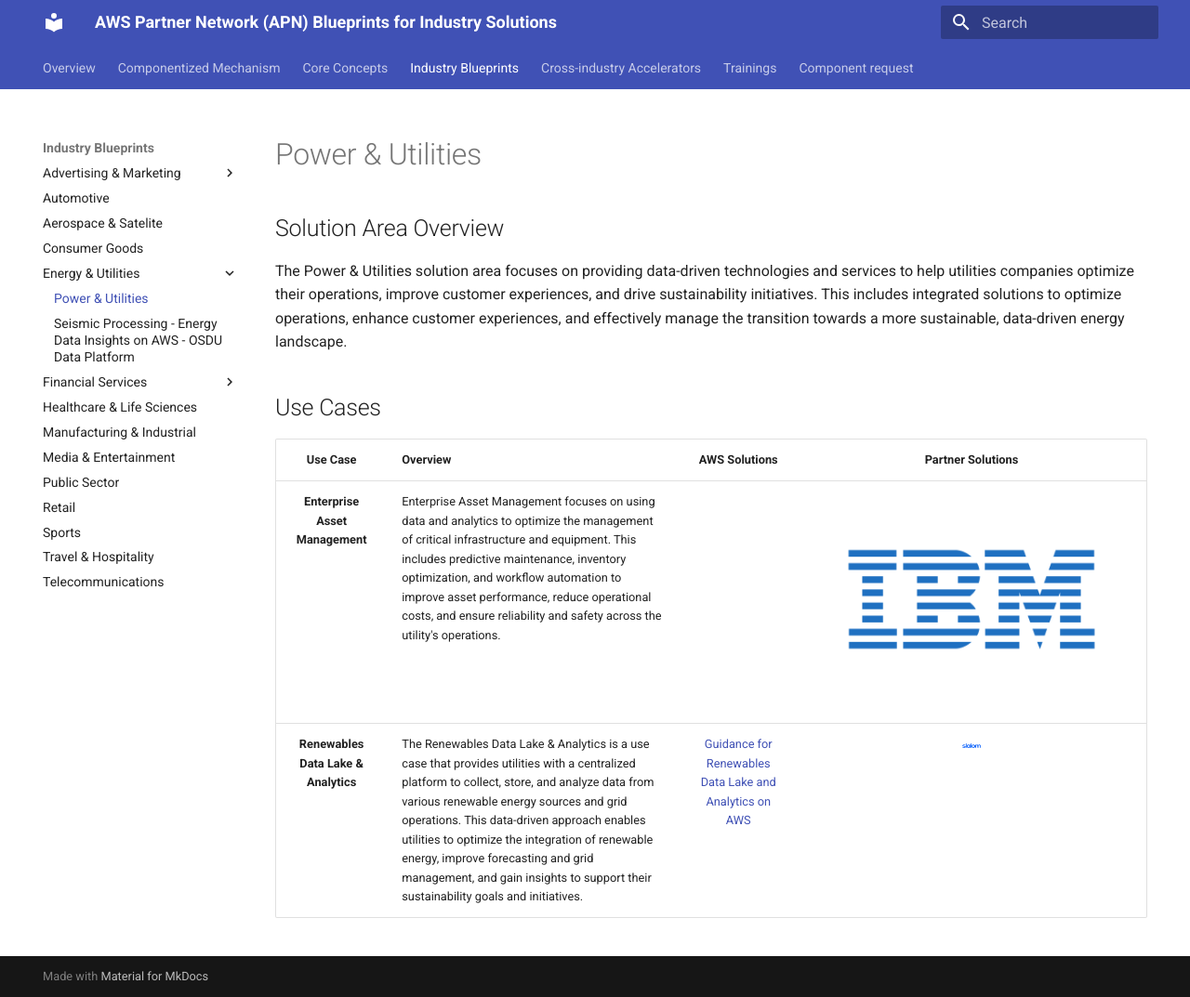
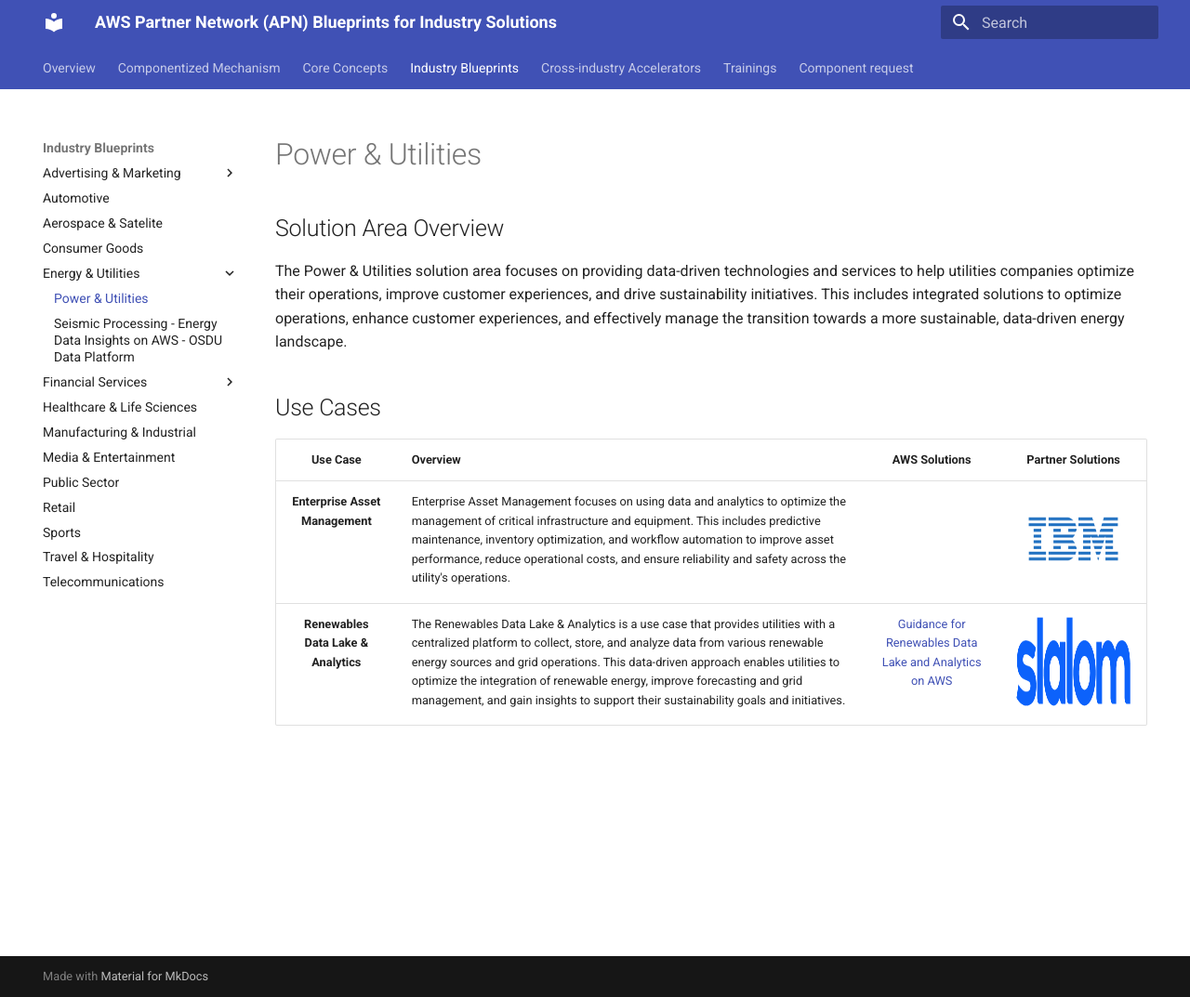
Before and after one commit to aws-samples/apn-blueprints-for-industry-solutions, an MkDocs documentation site: the page built from docs/Energy&Utilities/Power&Utilities/Power&Utilities.md, in a window 1280 px wide and 1073 px high. Shown: the whole window at 93% size. Built offline with MkDocs 1.6.1 and Material for MkDocs 9.7.7, drawn with Linux system fonts in a browser that asks for light colours.

Commit message:
still fixing image height

```diff
--- a/docs/Energy&Utilities/Power&Utilities/Power&Utilities.md
+++ b/docs/Energy&Utilities/Power&Utilities/Power&Utilities.md
@@ -12,5 +12,5 @@
 
 | Use Case | Overview | AWS Solutions | Partner Solutions |
 | :---: | --- | :---: | :---: |
-| **Enterprise Asset Management** | Enterprise Asset Management focuses on using data and analytics to optimize the management of critical infrastructure and equipment. This includes predictive maintenance, inventory optimization, and workflow automation to improve asset performance, reduce operational costs, and ensure reliability and safety across the utility's operations. | | [![ibm](./ibm-logo.png)](https://catalog.us-east-1.prod.workshops.aws/workshops/78554b88-0cd8-45a1-b9ee-2c1078aa6995/en-US){: style="height:5px;"} |
-| **Renewables Data Lake & Analytics** | The Renewables Data Lake & Analytics is a use case that provides utilities with a centralized platform to collect, store, and analyze data from various renewable energy sources and grid operations. This data-driven approach enables utilities to optimize the integration of renewable energy, improve forecasting and grid management, and gain insights to support their sustainability goals and initiatives. | [Guidance for Renewables Data Lake and Analytics on AWS](https://aws.amazon.com/solutions/guidance/renewables-data-lake-and-analytics-on-aws/?did=sl_card&trk=sl_card) | ![slalom](./slalom-logo.png){: style="height:5px;"} |
+| **Enterprise Asset Management** | Enterprise Asset Management focuses on using data and analytics to optimize the management of critical infrastructure and equipment. This includes predictive maintenance, inventory optimization, and workflow automation to improve asset performance, reduce operational costs, and ensure reliability and safety across the utility's operations. | | [![ibm](./ibm-logo.png){: style="height:100px;"}](https://catalog.us-east-1.prod.workshops.aws/workshops/78554b88-0cd8-45a1-b9ee-2c1078aa6995/en-US) |
+| **Renewables Data Lake & Analytics** | The Renewables Data Lake & Analytics is a use case that provides utilities with a centralized platform to collect, store, and analyze data from various renewable energy sources and grid operations. This data-driven approach enables utilities to optimize the integration of renewable energy, improve forecasting and grid management, and gain insights to support their sustainability goals and initiatives. | [Guidance for Renewables Data Lake and Analytics on AWS](https://aws.amazon.com/solutions/guidance/renewables-data-lake-and-analytics-on-aws/?did=sl_card&trk=sl_card) | ![slalom](./slalom-logo.png){: style="height:100px;"} |
```
